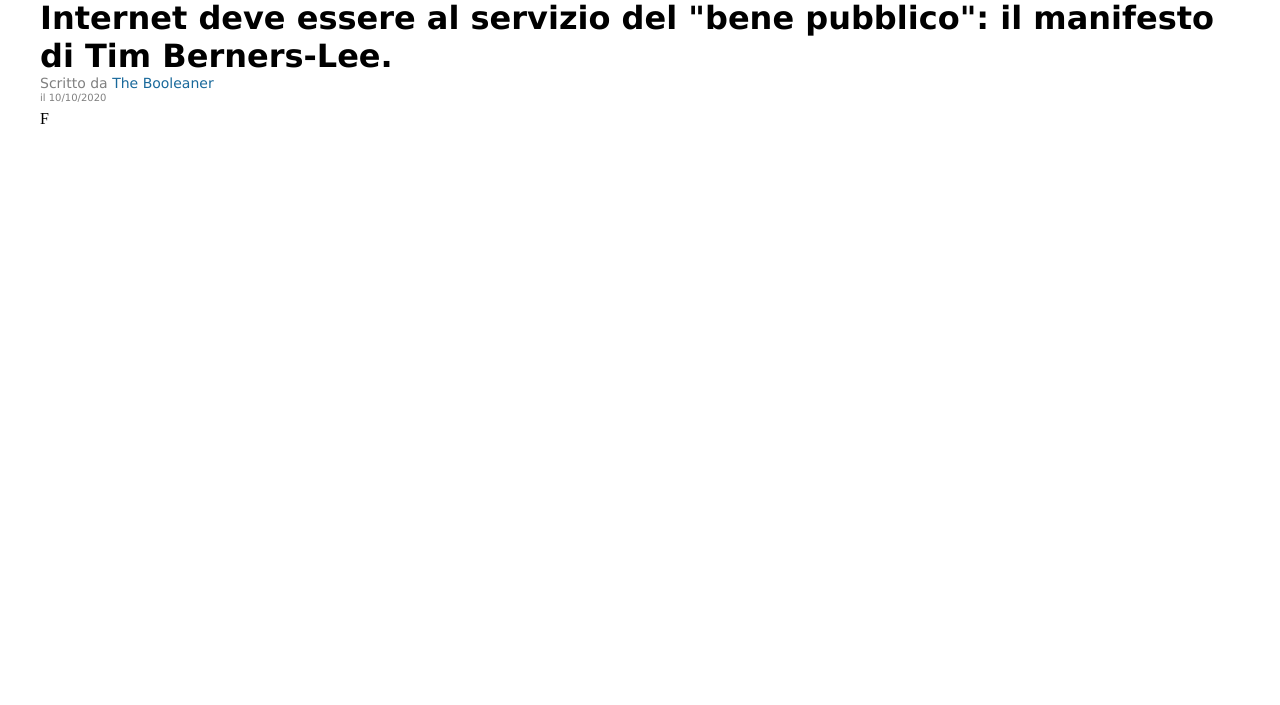
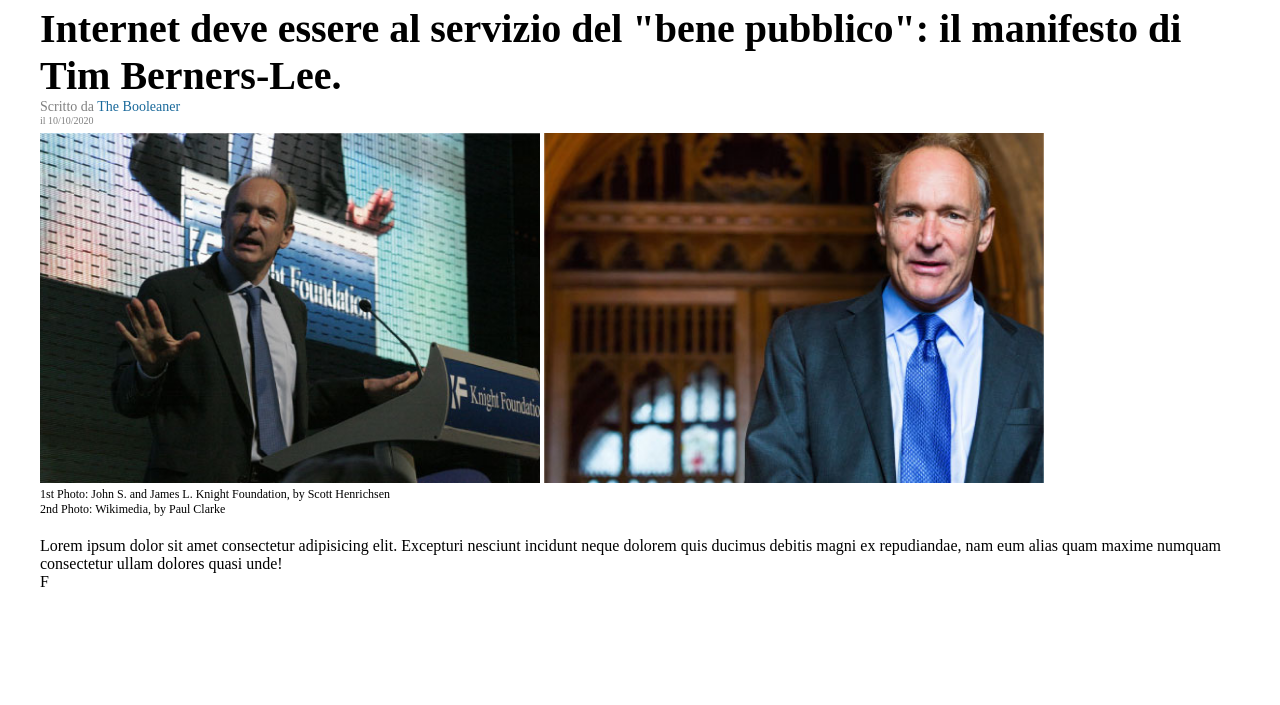
Before and after one commit to carmelopalumbo/html-css-booleaner, a plain HTML site: page index.html in a window 1280 px wide. Shown: the part 95-800 px from the top of the page. Drawn offline with Linux system fonts and the light colour scheme.

Commit message:
[ADD] photo

```diff
--- a/css/style.css
+++ b/css/style.css
@@ -14,6 +14,7 @@
   color: white;
   background-color: cornflowerblue;
 }
+
 
 .title{
   background-image: url("../img/pattern.png");
@@ -36,16 +37,12 @@
 }
 
 #booleaner{
-  font-size: 30px;
+  font-size: 35px;
 }
 
 main h1{
   margin-top: 15px;
-}
-
-.article{
-
-  font-family: Verdana, Geneva, Tahoma, sans-serif;
+  font-size: 40px;
 }
 
 .article p{
@@ -63,3 +60,28 @@
   color: grey;
   font-size: 10px;
 }
+
+#pic1{
+  background-image: url(../img/tim-1.jpg);
+}
+
+#pic2{
+  background-image: url(../img/tim-2.jpg);
+}
+
+#pic1, #pic2{
+  display: inline-block;
+  width: 500px;
+  height: 350px;;
+  background-size: cover;
+  background-position: center;
+}
+
+.credits{
+  font-size: 12px;
+}
+
+section{
+  margin-top: 20px;
+  font-family: 'Times New Roman', Times, serif;
+}
--- a/index.html
+++ b/index.html
@@ -21,6 +21,7 @@
 
   <main>
 
+    <!-- Titolo articolo -->
     <div class="article">
 
      <h1>Internet deve essere al servizio del "bene pubblico": il manifesto di Tim Berners-Lee.</h1>
@@ -31,6 +32,19 @@
 
     </div>
 
+    <!-- Immagini -->
+    <div id="pic1"></div>
+    <div id="pic2"></div>
+
+    <div class="credits">
+      <p>1st Photo: John S. and James L. Knight Foundation, by Scott Henrichsen</p>
+     <p>2nd Photo: Wikimedia, by Paul Clarke</p>
+    </div>
+
+    <section>
+      <p>Lorem ipsum dolor sit amet consectetur adipisicing elit. Excepturi nesciunt incidunt neque dolorem quis ducimus debitis magni ex repudiandae, nam eum alias quam maxime numquam consectetur ullam dolores quasi unde!</p>
+    </section>
+
   </main>
 
   <footer>F</footer>
```
